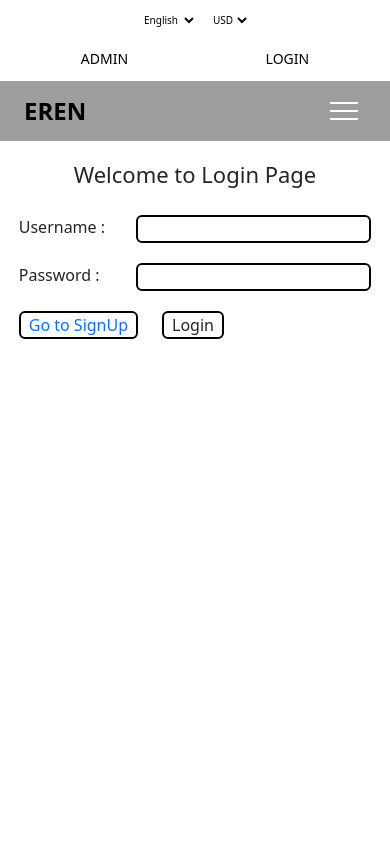
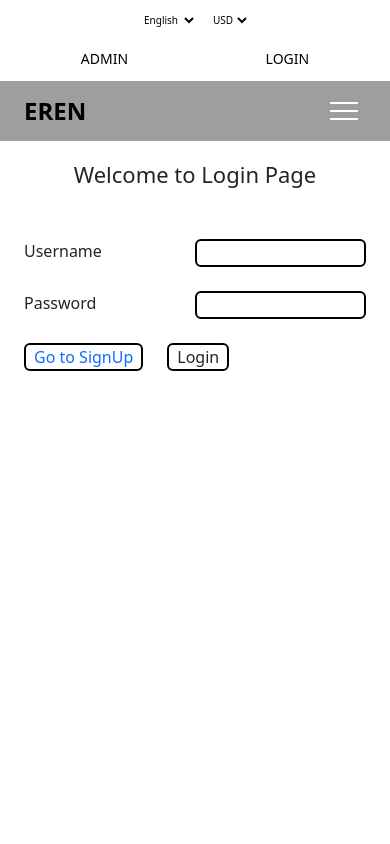
Before and after one commit to RoshanDevassy/Ecommerce_Project, a React (Vite) app in the folder frontend/: page /login in a window 390 px wide. Shown: the top 844 px of the page. Built offline with nearby package versions, Linux system fonts and the light colour scheme; no server answers.

Commit message:
updated responsive

```diff
--- a/frontend/src/pages/LoginPage.jsx
+++ b/frontend/src/pages/LoginPage.jsx
@@ -110,9 +110,9 @@ export default function LoginPage() {
     <>
       <form onSubmit={handleFormSubmit} className="login-page-form">
         <h2>Welcome to Login Page</h2>
-        <div className="login-page-layout">
-          <div className="login-item">
-            <label htmlFor="username">Username :</label>
+        <div className="grid grid-rows-3 gap-4 p-4">
+          <div className="grid grid-cols-2">
+            <label htmlFor="username">Username </label>
             <input
               type="text"
               onChange={handleChange}
@@ -122,8 +122,8 @@ export default function LoginPage() {
             />
             {error.username && <p>{error.username}</p>}
           </div>
-          <div className="login-item">
-            <label htmlFor="password">Password :</label>
+          <div className="grid grid-cols-2">
+            <label htmlFor="password">Password </label>
             <input
               type="text"
               onChange={handleChange}
--- a/frontend/src/pages/SignupPage.jsx
+++ b/frontend/src/pages/SignupPage.jsx
@@ -185,7 +185,7 @@ export default function SignupPage() {
     <>
       <form onSubmit={handleFormSubmit} className="signup-form-page">
         <h1>Signup</h1>
-        <div className=" grid grid-rows-3 gap-6 p-4 w-fit ">
+        <div className=" grid grid-rows-3 gap-4 p-4 ">
           <div className=" grid grid-cols-2">
             <label htmlFor="username">UserName </label>
             <input
--- a/frontend/src/pages/loginpage.css
+++ b/frontend/src/pages/loginpage.css
@@ -6,16 +6,4 @@
     font-size: 22px;
     text-align: center;
   }
-
-  .login-page-layout {
-    display: grid;
-    row-gap: 20px;
-    width: fit-content;
-    justify-self: center;
-
-    .login-item {
-      display: grid;
-      grid-template-columns: 0.5fr 1fr;
-    }
-  }
 }
```
